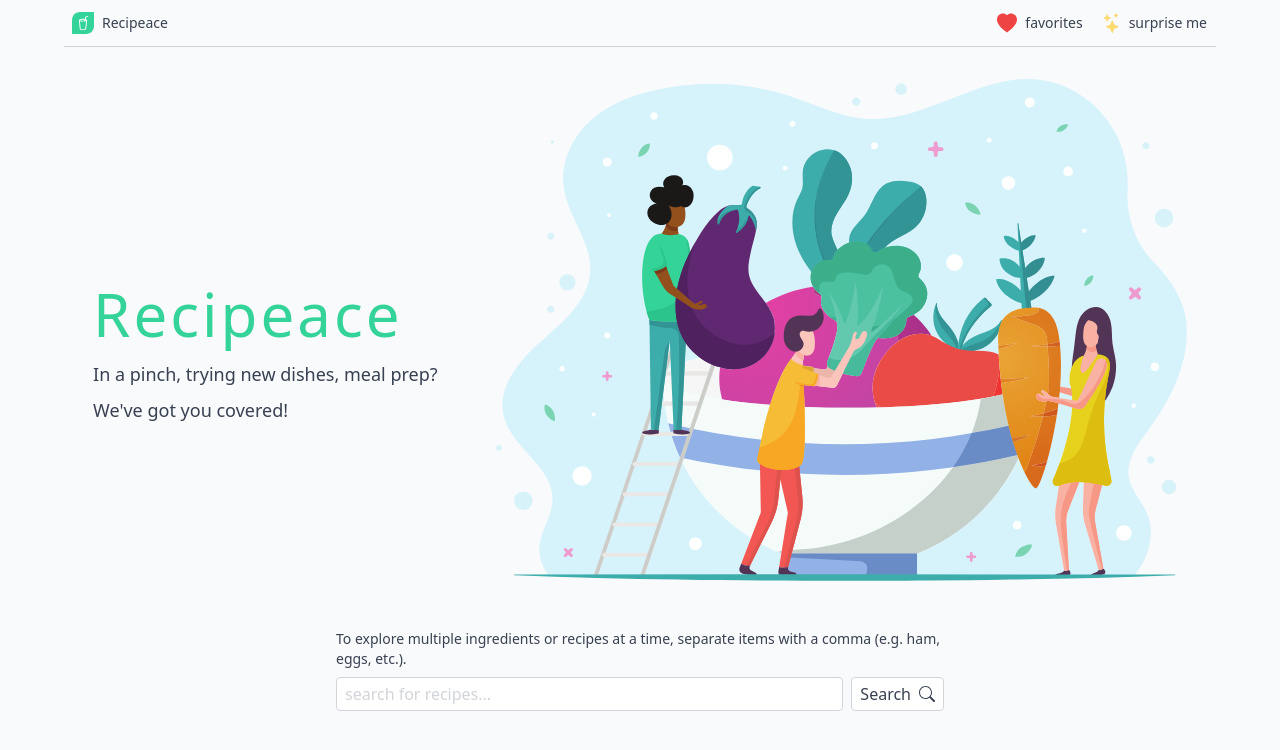
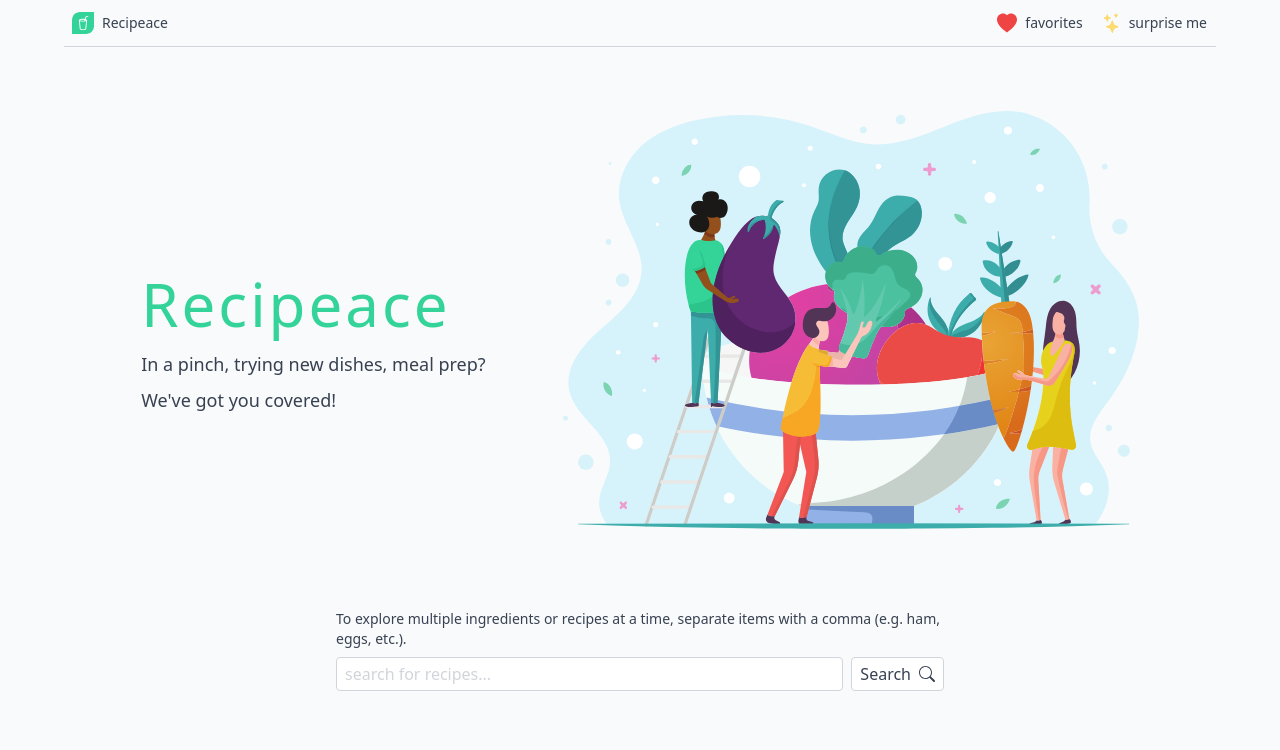
Before and after one commit to carolyndev/recipe-app, a React (Create React App) app: page / in a window 1280 px wide. Shown: the top 750 px of the page. Built offline with nearby package versions, Linux system fonts and the light colour scheme.

Commit message:
adjusted hero css layout

```diff
--- a/src/components/Main.js
+++ b/src/components/Main.js
@@ -35,7 +35,7 @@ const Main = (props, match) => {
         <></>
       ) : (
         <div className="pb-8">
-          <div className="max-w-90 mx-auto flex flex-col lg:flex-row justify-center items-center">
+          <div className="max-w-90 mx-auto lg:my-8 flex flex-col lg:flex-row justify-center items-center">
             {recipes.length > 0 ? (
               <img
                 src={illustration}
@@ -44,7 +44,7 @@ const Main = (props, match) => {
               />
             ) : (
               <>
-                <div className="mx-auto">
+                <div className="mx-auto lg:ml-auto lg:mr-0">
                   <h1 className="block mt-12 mb-4 text-6xl tracking-wider text-green-400 text-center lg:text-left">
                     Recipeace
                   </h1>
@@ -58,7 +58,7 @@ const Main = (props, match) => {
                 <img
                   src={illustration}
                   alt="food illustration"
-                  className="w-3/5 mx-auto my-8"
+                  className="lg:max-w-50 w-3/5 mx-auto my-8"
                 />
               </>
             )}
```
